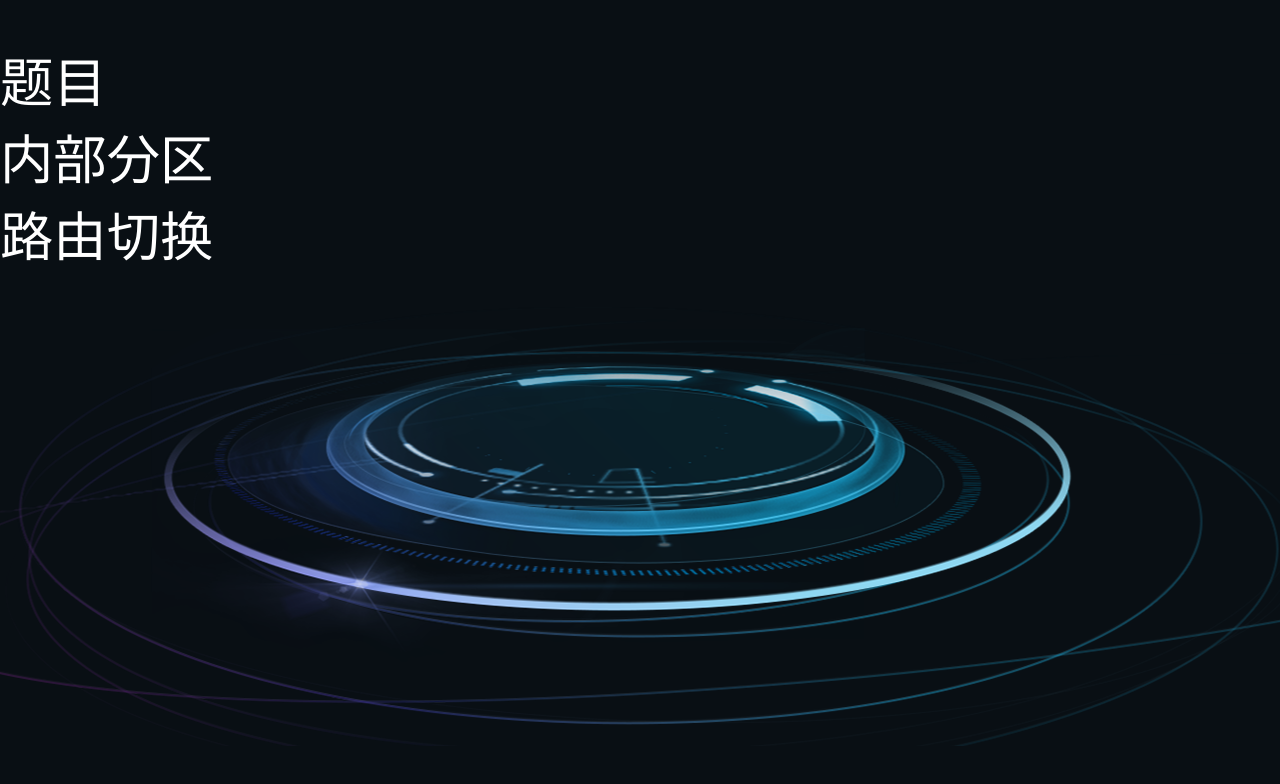
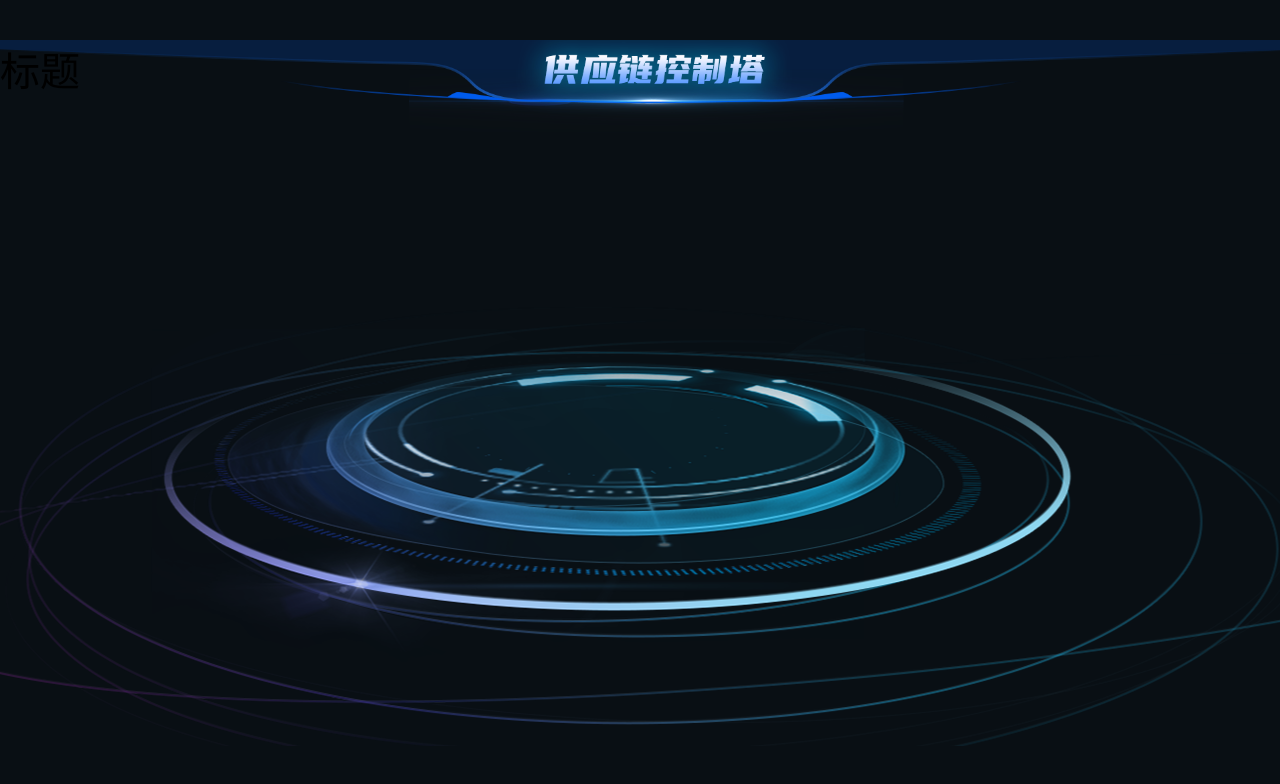
Before and after one commit to GSemir0418/big-screen-template, a React (Vite) app: page /#/ in a window 1280 px wide. Shown: the top 784 px of the page. Built offline with nearby package versions, Linux system fonts and the light colour scheme.

Commit message:
feat: 添加headerBg; main采用grid布局

```diff
--- a/src/view/home/home.less
+++ b/src/view/home/home.less
@@ -1,6 +1,37 @@
 @import '../../utils/shared.less';
 
-.title {
-    color: white;
-    .pxToRem(font-size, 80);
+.home {
+    flex: 1;
+    display: flex;
+    flex-direction: column;
+
+    header {
+        .pxToRem(height, 140);
+        .pxToRem(font-size, 60);
+        background-size: cover;
+    }
+
+    main {
+        flex: 1;
+        // main中采取grid布局
+        display: grid;
+        grid-template:
+            "box1 box2 box3" 940fr / 1fr 2.5fr 1fr;
+
+        >.col1 {
+            grid-area: box1;
+            // background: pink;
+        }
+
+        >.col2 {
+            grid-area: box2;
+            // background: lightblue;
+        }
+
+        >.col3 {
+            grid-area: box3;
+            // background: lightyellow;
+        }
+
+    }
 }
--- a/src/view/home/index.tsx
+++ b/src/view/home/index.tsx
@@ -1,11 +1,15 @@
 import './home.less'
+import headerBg from '../../../assets/img/header.png'
 const Home = () => {
   return (
-    <>
-      <header className="title">题目</header>
-      <main className="title">内部分区</main>
-      <footer className="title">路由切换</footer>
-    </>
+    <div className="home">
+      <header style={{ backgroundImage: `url(${headerBg})` }}>标题</header>
+      <main>
+        <section className="col1"></section>
+        <section className="col2"></section>
+        <section className="col3"></section>
+      </main>
+    </div>
   )
 }
 export default Home
```
Also changed, not shown: assets/img/header.png (added).
